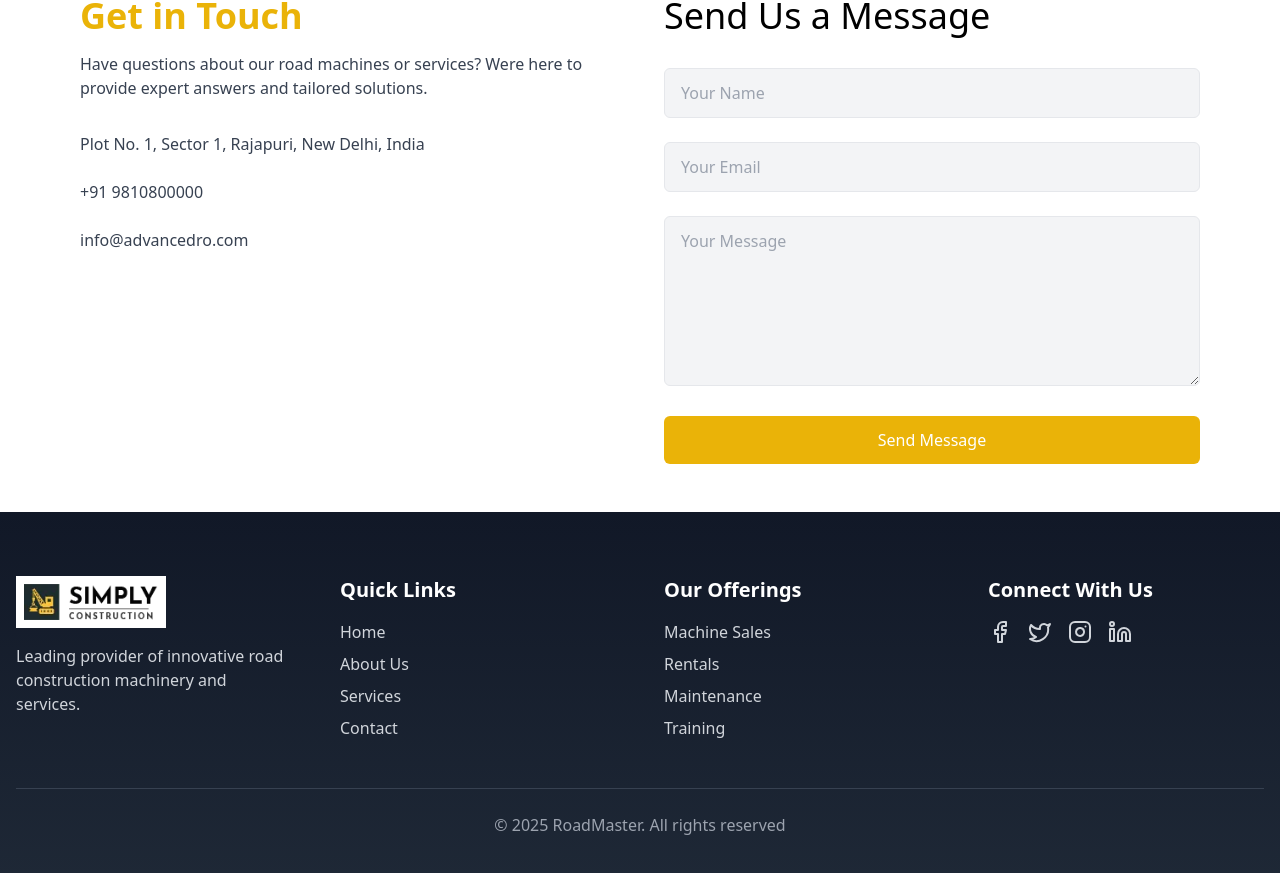
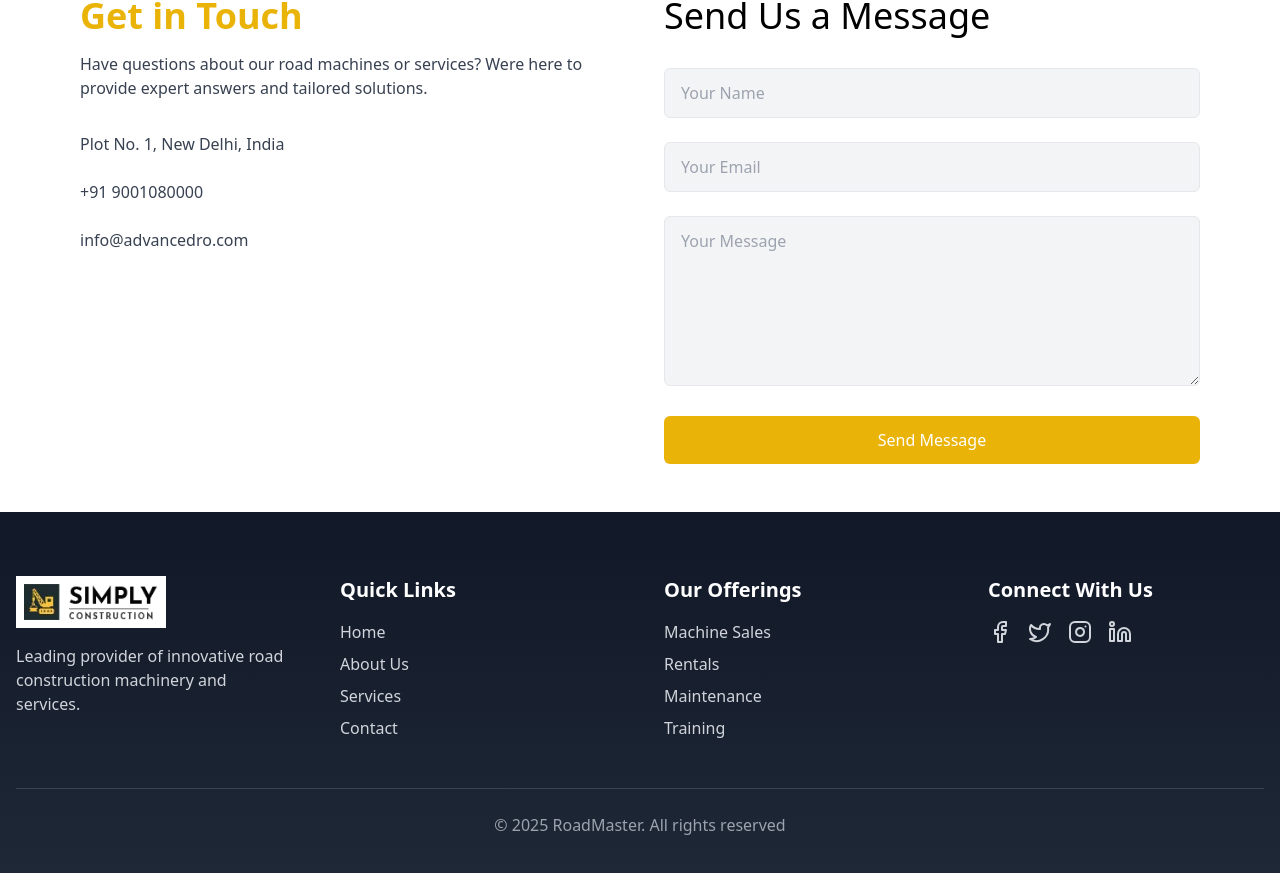
Before and after one commit to muskanm1111/road-site, a React (Vite) app: page / in a window 1280 px wide. Shown: the part 3634-4507 px from the top of the page. Built offline with nearby package versions, Linux system fonts and the light colour scheme.

Commit message:
update contact information in Contact component for accuracy

```diff
--- a/src/components/Contect.jsx
+++ b/src/components/Contect.jsx
@@ -21,12 +21,12 @@ const Contact = () => {
             <div className="space-y-6">
               <div className="flex items-start space-x-4">
                 <p className="text-gray-700">
-                  Plot No. 1, Sector 1, Rajapuri, New Delhi, India
+                  Plot No. 1, New Delhi, India
                 </p>
               </div>
 
               <div className="flex items-center space-x-4">
-                <p className="text-gray-700">+91 9810800000</p>
+                <p className="text-gray-700">+91 9001080000</p>
               </div>
 
               <div className="flex items-center space-x-4">
```
